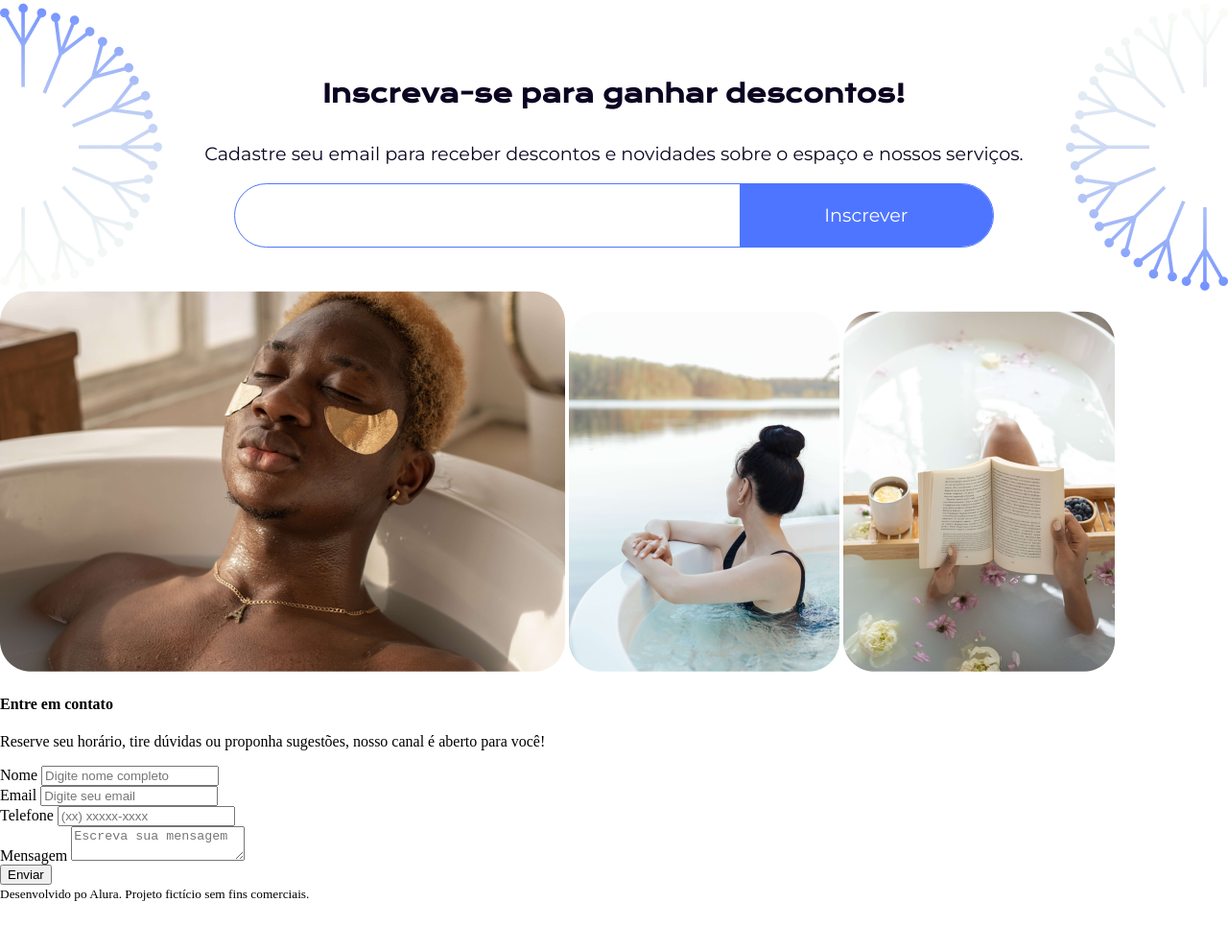
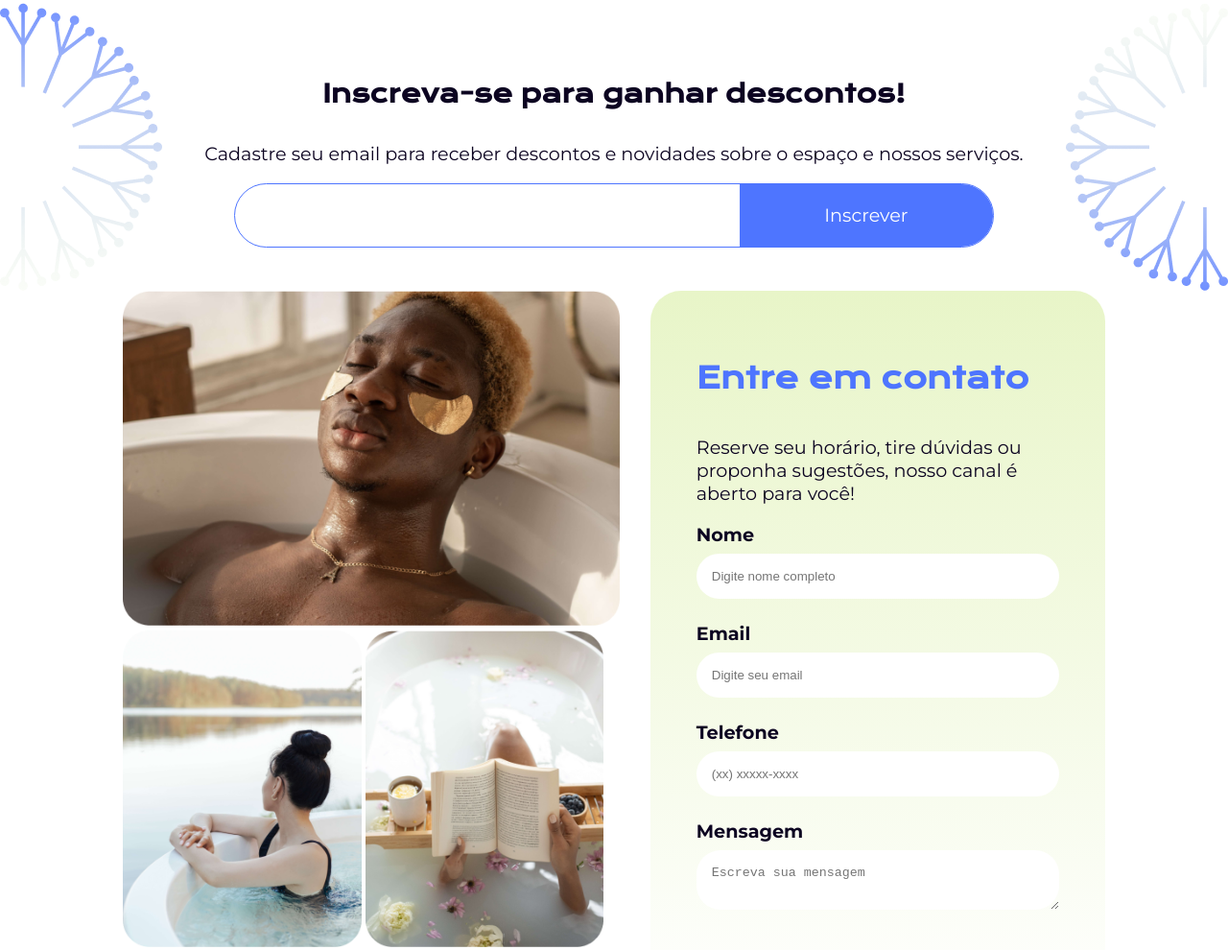
Before and after one commit to matheusgondra/curso-sass-alura, a plain HTML site: page index.html in a window 1280 px wide. Shown: the part 2314-3304 px from the top of the page at 96% size. Before the commit the page ends 3254 px from the top, so only its background shows below. Drawn offline with nearby package versions, Linux system fonts and the light colour scheme; files that its build step writes are made by us from their sources.

Commit message:
finalizando curso

```diff
--- /dev/null
+++ b/styles/components/_contatos.scss
@@ -0,0 +1,84 @@
+@use "../abstract/variaveis";
+@use "../abstract/mixins";
+
+#contatos {
+	@include mixins.margem-central();
+	display: flex;
+	justify-content: space-between;
+	gap: 2rem;
+
+	.contato-imgs {
+		max-width: 50%;
+		display: flex;
+		flex-wrap: wrap;
+		gap: 1.5rem;
+		justify-content: space-around;
+	}
+
+	img {
+		width: 100%;
+
+		&:nth-child(n + 2) {
+			width: 48%;
+		}
+	}
+
+	.contatos-form {
+		max-width: 50%;
+		background: variaveis.$gradiente-primario;
+		padding: 2rem 3rem;
+		border-radius: 2rem;
+
+		.titulo {
+			@include mixins.ff-fs-cl(variaveis.$ft-titulos, 1.9rem, variaveis.$cor-secundaria);
+		}
+
+		.infos {
+			@include mixins.ff-fs-cl(variaveis.$ft-textos, 1.2rem, variaveis.$cor-primaria);
+		}
+
+		.inputs {
+			display: flex;
+			flex-direction: column;
+			align-items: flex-start;
+			gap: 1.5rem;
+			align-self: stretch;
+
+			input {
+				border-radius: 25px;
+				padding: 1rem;
+				border: none;
+			}
+
+			.form-group {
+				width: 100%;
+				display: flex;
+				flex-direction: column;
+				gap: .5rem;
+
+				label {
+					@extend .infos;
+					font-weight: bold;
+				}
+
+				textarea {
+					@extend input;
+				}
+			}
+
+			.btn {
+				@extend input;
+				background: variaveis.$cor-default;
+				margin-top: 2rem;
+				color: white;
+				font-size: 1rem;
+				width: 100%;
+				transition: .3s;
+
+				&:hover {
+					background: variaveis.$cor-secundaria;
+				}
+			}
+		}
+	}
+}
--- /dev/null
+++ b/styles/components/_footer.sass
@@ -0,0 +1,9 @@
+@use "../abstract/variaveis"
+@use "../abstract/mixins"
+
+footer
+	background: variaveis.$cor-quaternaria
+	padding: 2rem
+	text-align: center
+	margin-top: 5rem
+	@include mixins.ff-fs-cl(variaveis.$ft-textos, 1erem, variaveis.$cor-primaria)
--- a/styles/style.scss
+++ b/styles/style.scss
@@ -3,3 +3,5 @@
 @use "./components/nosso-espaco";
 @use "./components/servico";
 @use "./components/desconto";
+@use "./components/contatos";
+@use "./components/_footer.sass";
```
Also changed, not shown: styles/style.css, 1 other file.
